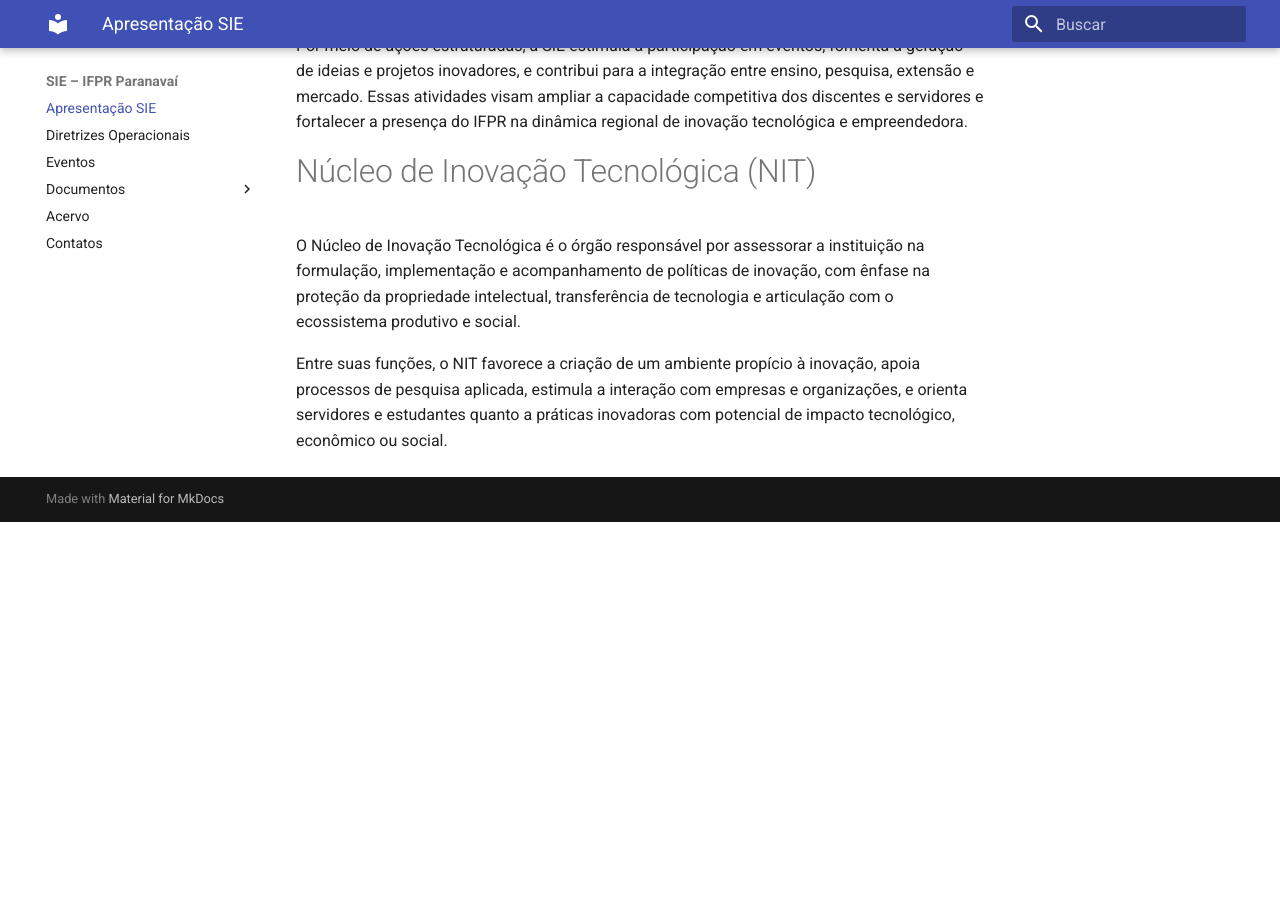
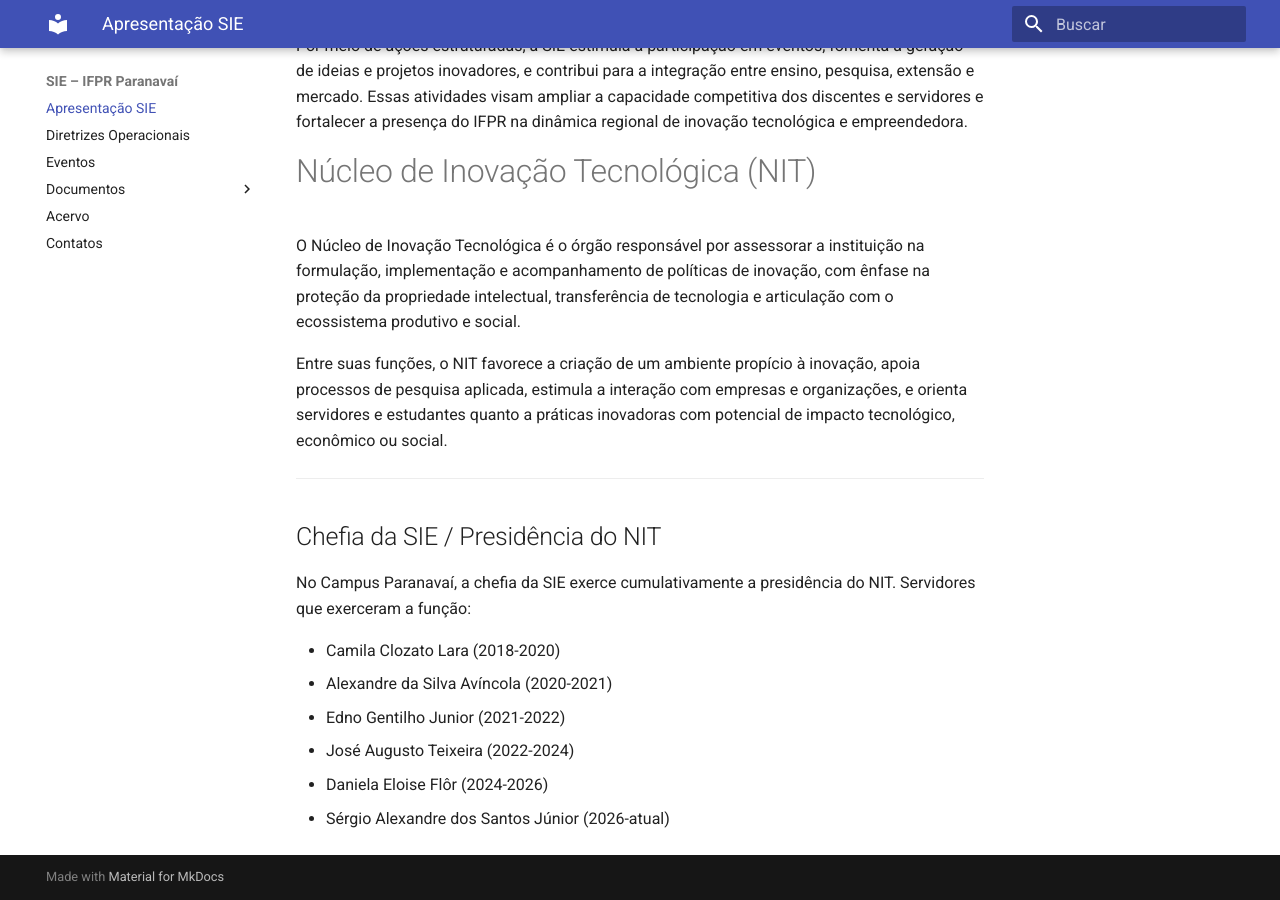
Before and after one commit to ifpr-sie-paranavai/dossie, an MkDocs documentation site: the page built from docs/apresentacao.md, in a window 1280 px wide and 900 px high, scrolled down 774 px. Built offline with MkDocs 1.6.1 and Material for MkDocs 9.7.7, drawn with Linux system fonts in a browser that asks for light colours; before the commit the page ends 1296 px from its top, so only the background shows below that.

Commit message:
Update apresentacao.md

```diff
--- a/docs/apresentacao.md
+++ b/docs/apresentacao.md
@@ -17,3 +17,16 @@ Por meio de ações estruturadas, a SIE estimula a participação em eventos, fo
 O Núcleo de Inovação Tecnológica é o órgão responsável por assessorar a instituição na formulação, implementação e acompanhamento de políticas de inovação, com ênfase na proteção da propriedade intelectual, transferência de tecnologia e articulação com o ecossistema produtivo e social.
 
 Entre suas funções, o NIT favorece a criação de um ambiente propício à inovação, apoia processos de pesquisa aplicada, estimula a interação com empresas e organizações, e orienta servidores e estudantes quanto a práticas inovadoras com potencial de impacto tecnológico, econômico ou social.
+
+---
+
+## Chefia da SIE / Presidência do NIT
+
+No Campus Paranavaí, a chefia da SIE exerce cumulativamente a presidência do NIT. Servidores que exerceram a função:
+
+- Camila Clozato Lara (2018-2020)
+- Alexandre da Silva Avíncola (2020-2021)
+- Edno Gentilho Junior (2021-2022)
+- José Augusto Teixeira (2022-2024)
+- Daniela Eloise Flôr (2024-2026)
+- Sérgio Alexandre dos Santos Júnior (2026-atual)
```
